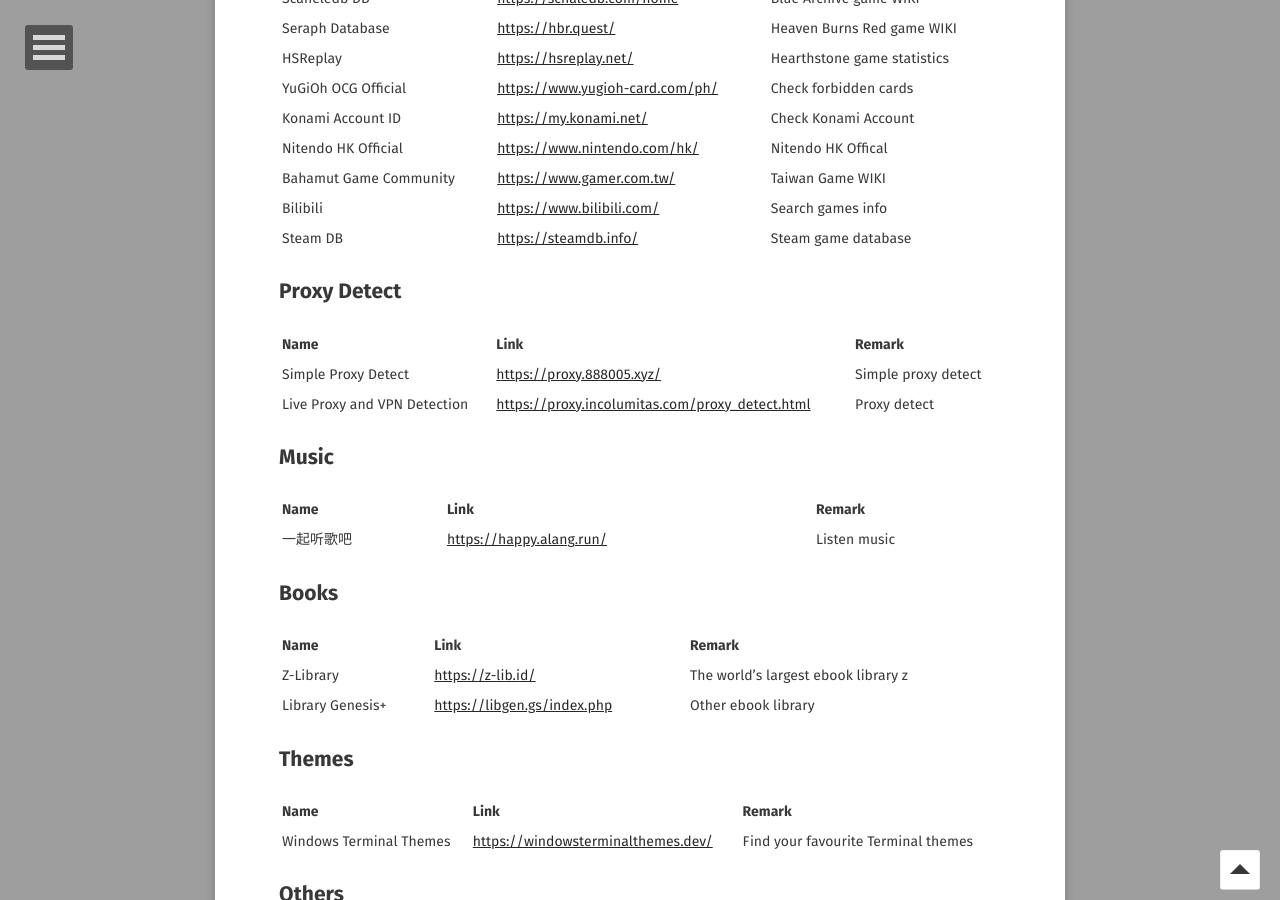
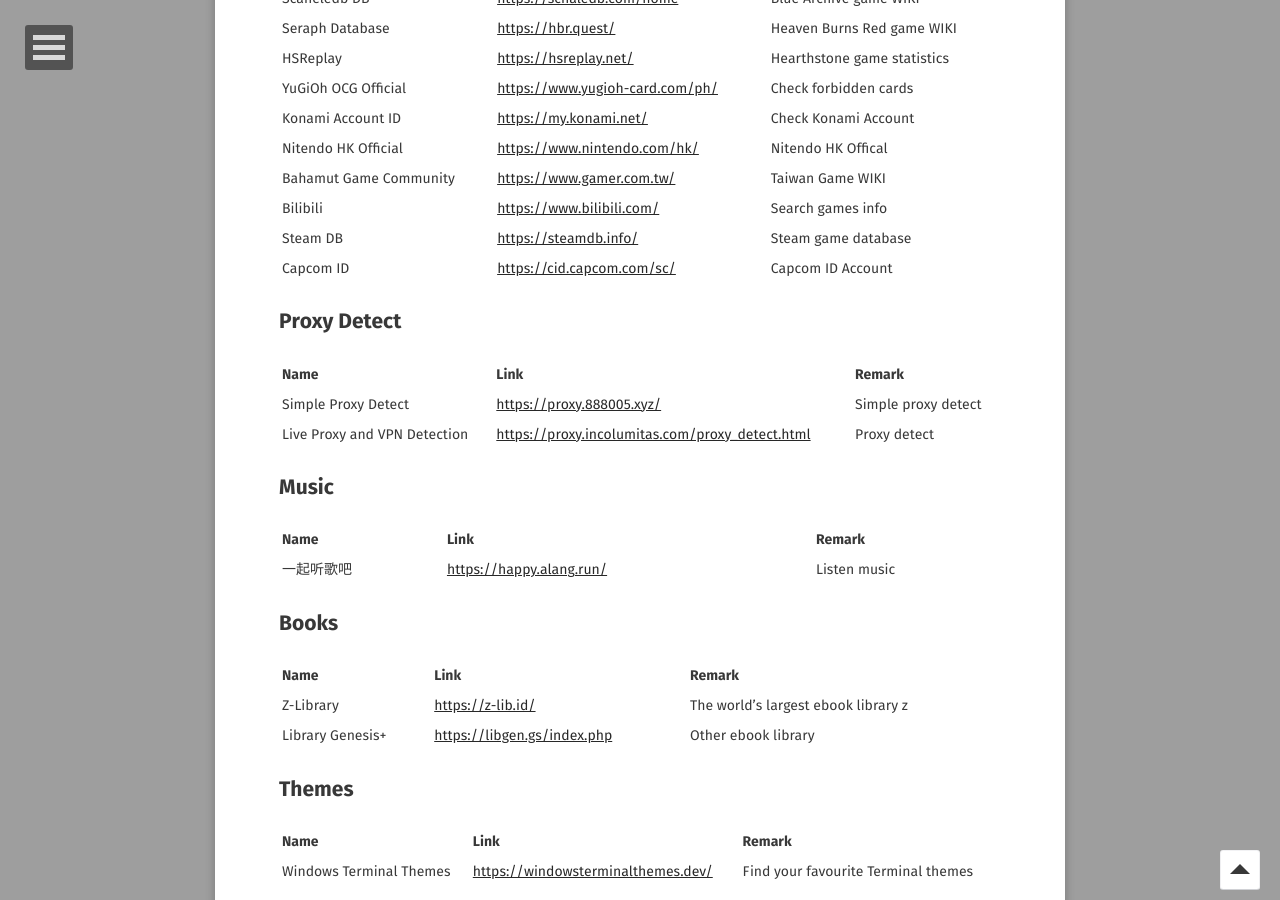
Before and after one commit to o7878x/o7878x.github.io, a Jekyll site: the page built from _posts/2024-07-07-pratical-websites.md, in a window 1280 px wide and 900 px high, scrolled down 2278 px. Built offline with Jekyll 4.4.1, drawn with Linux system fonts in a browser that asks for light colours; some web fonts are replaced; comment, search, counter and statistics services are not loaded.

Commit message:
feature:add capcom id site

```diff
--- a/_posts/2024-07-07-pratical-websites.md
+++ b/_posts/2024-07-07-pratical-websites.md
@@ -69,6 +69,7 @@
 | Bahamut Game Community | <https://www.gamer.com.tw/> | Taiwan Game WIKI |
 | Bilibili | <https://www.bilibili.com/> | Search games info |
 | Steam DB | <https://steamdb.info/> | Steam game database |
+| Capcom ID | <https://cid.capcom.com/sc/> | Capcom ID Account |
 
 ## Proxy Detect
 
```
